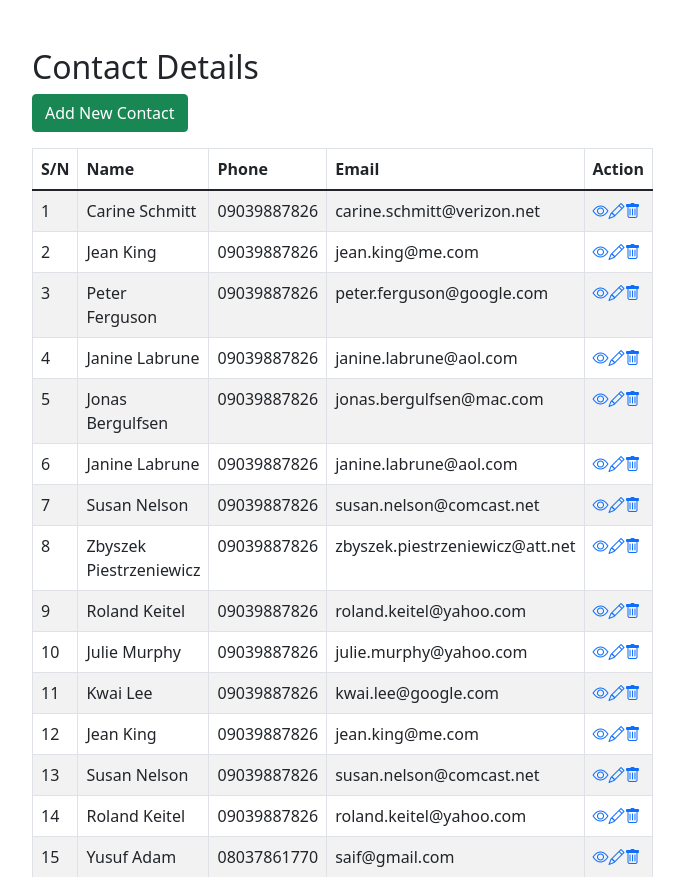
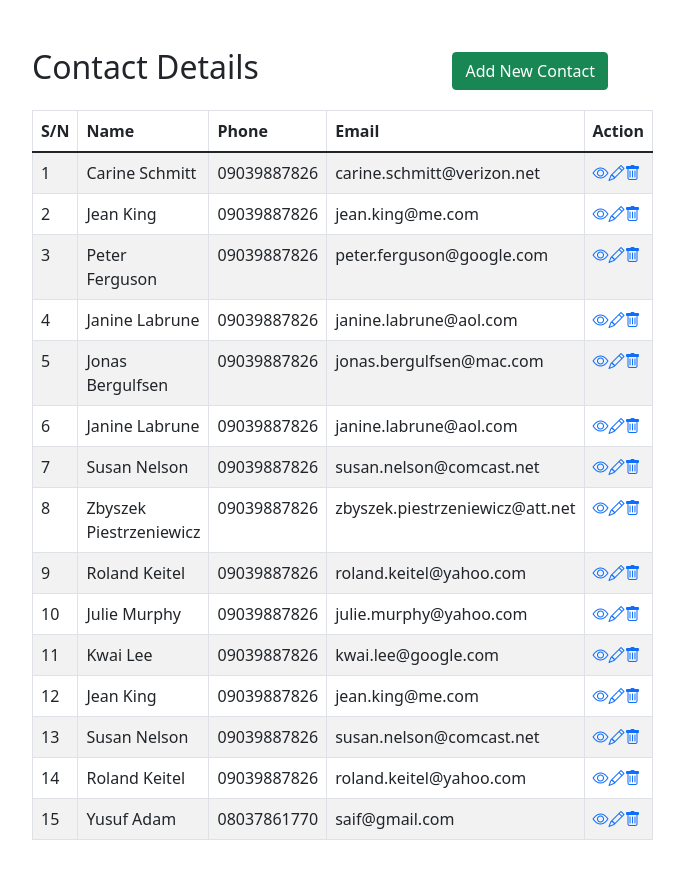
Before and after one commit to yusuf-saif/Contact-Book, a PHP site: page /contacts.php in a window 1280 px wide. Shown: the part 56-933 px from the top of the page, without its empty margins (320-1004 px from the left). Run offline with PHP 8.4, Linux system fonts and the light colour scheme; data comes from the database, SQL or seed files in the repository; some libraries are stand-ins or nearby versions.

Commit message:
Update contacts.php

```diff
--- a/contacts.php
+++ b/contacts.php
@@ -9,11 +9,11 @@
         });
     </script>
     <div class="wrapper">
-        <div class="container-fluid">
+       <div class="container-fluid">
             <div class="row">
                 <div class="col-md-12">
-                    <div class="mt-5 mb-3 clearfix">
-                        <h2 class="pull-left">Contact Details</h2>
+                    <div style="display: flex; justify-content: space-between; align-items: center;" class="mt-5 mb-3">
+                        <h2>Contact Details</h2>
                         <a href="create.php" class="btn btn-success pull-right"><i class="fa fa-plus"></i> Add New Contact</a>
                     </div>
                     <?php
```
